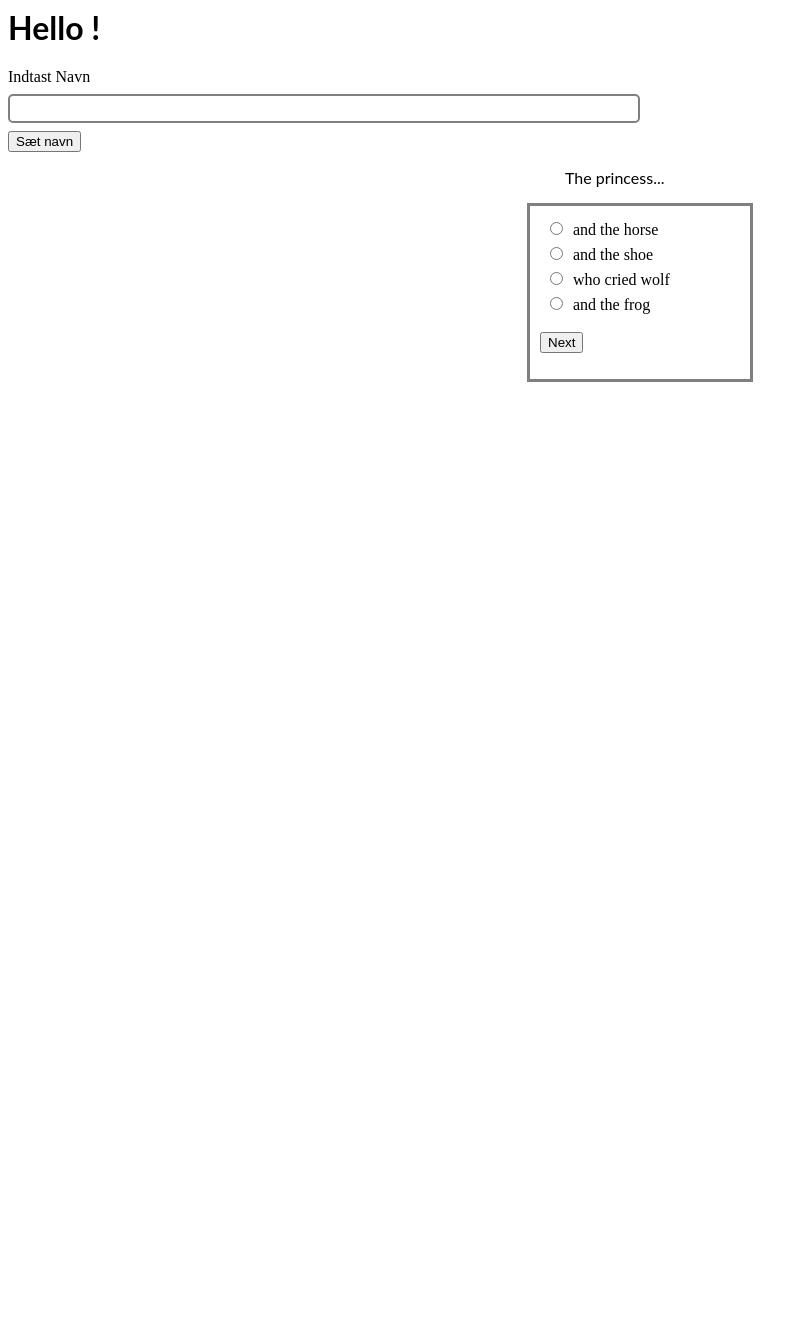
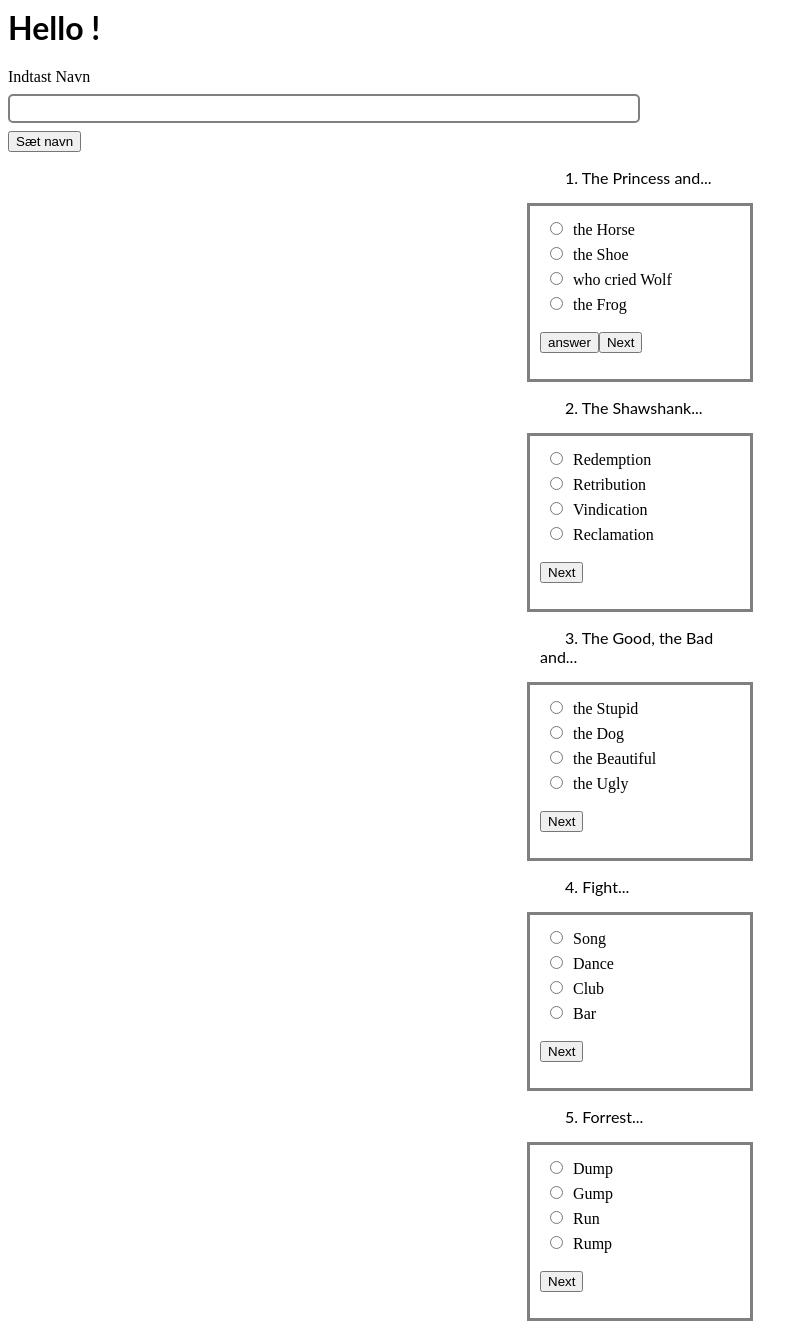
Before and after one commit to jisnjf/quiz, an Angular app: page / in a window 1280 px wide. Shown: the whole page, without its empty margins (0-808 px from the left). Before the commit the page ends 800 px from the top, so only its background shows below. Built offline with nearby package versions, Linux system fonts and the light colour scheme.

Commit message:
2 files modified

```diff
--- a/src/app/app.component.html
+++ b/src/app/app.component.html
@@ -13,7 +13,7 @@
 </div>
 <div class="sporgsmaal">
 <p>
-  The princess...
+  1. The Princess and...
 </p>
 <!-- Svar muligheder -->
 </div>
@@ -21,13 +21,93 @@
 <div class="radio">
 <form >
   <input type="radio" value="1" (click)="setSelected(1)" >
-  <label for="and the horse">and the horse</label><br>
+  <label for="wrong">the Horse</label><br>
   <input type="radio" value="2" (click)="setSelected(2)">
-  <label for="female">and the shoe</label><br>
+  <label for="wrong">the Shoe</label><br>
   <input type="radio"  value="3"(click)="setSelected(3)">
-  <label for="other">who cried wolf</label><br>
+  <label for="wrong">who cried Wolf</label><br>
   <input type="radio" value="4"(click)="setSelected(4)">
-  <label for="other">and the frog</label>
-  <p><button (click)="submit()">Next</button></p>
+  <label for="right">the Frog</label>
+
+  <p>
+    <button (click)="submit(1)"> answer</button>
+    <button (click)="next()">Next</button>
+    </p>
 </form>
 </div>
+<div class="sporgsmaal">
+<p>
+  2. The Shawshank...
+</p>
+<!-- Svar muligheder -->
+</div>
+<div class="radio">
+<form >
+  <input type="radio" value="1" (click)="setSelected(1)" >
+  <label for="right">Redemption</label><br>
+  <input type="radio" value="2" (click)="setSelected(2)">
+  <label for="wrong">Retribution</label><br>
+  <input type="radio"  value="3"(click)="setSelected(3)">
+  <label for="wrong">Vindication</label><br>
+  <input type="radio" value="4"(click)="setSelected(4)">
+  <label for="wrong">Reclamation</label>
+  <p><button (click)="submit(2)">Next</button></p>
+</form>
+</div>
+<div class="sporgsmaal">
+<p>
+  3. The Good, the Bad and...
+</p>
+<!-- Svar muligheder -->
+</div>
+<div class="radio">
+<form >
+  <input type="radio" value="1" (click)="setSelected(1)" >
+  <label for="wrong">the Stupid</label><br>
+  <input type="radio" value="2" (click)="setSelected(2)">
+  <label for="wrong">the Dog</label><br>
+  <input type="radio"  value="3"(click)="setSelected(3)">
+  <label for="wrong">the Beautiful</label><br>
+  <input type="radio" value="4"(click)="setSelected(4)">
+  <label for="right">the Ugly</label>
+  <p><button (click)="submit(3)">Next</button></p>
+</form>
+</div>
+<div class="sporgsmaal">
+<p>
+  4. Fight...
+</p>
+<!-- Svar muligheder -->
+</div>
+<div class="radio">
+<form >
+  <input type="radio" value="1" (click)="setSelected(1)" >
+  <label for="wrong">Song</label><br>
+  <input type="radio" value="2" (click)="setSelected(2)">
+  <label for="wrong">Dance</label><br>
+  <input type="radio"  value="3"(click)="setSelected(3)">
+  <label for="right">Club</label><br>
+  <input type="radio" value="4"(click)="setSelected(4)">
+  <label for="wrong">Bar</label>
+  <p><button (click)="submit(4)">Next</button></p>
+</form>
+</div>
+<div class="sporgsmaal">
+<p>
+  5. Forrest...
+</p>
+<!-- Svar muligheder -->
+</div>
+<div class="radio">
+<form >
+  <input type="radio" value="1" (click)="setSelected(1)" >
+  <label for="wrong">Dump</label><br>
+  <input type="radio" value="2" (click)="setSelected(2)">
+  <label for="right">Gump</label><br>
+  <input type="radio"  value="3"(click)="setSelected(3)">
+  <label for="wrong">Run</label><br>
+  <input type="radio" value="4"(click)="setSelected(4)">
+  <label for="wrong">Rump</label>
+  <p><button (click)="submit(5)">Next</button></p>
+</form>
+</div>
--- a/src/app/app.component.ts
+++ b/src/app/app.component.ts
@@ -26,16 +26,22 @@
   this.selected=select;
   console.log(this.selected);
 }
-submit(){
-if(this.selected=== this.answers()) {
+submit(question:number){
+
+console.log(this.answers().indexOf(question));
+
+if(this.selected=== this.answers()[question]) {
 this.correct=true;
 }
+}
 
-
+next(){
 
 }
+
 answers(){
-  return 4;
+
+  return [4,1,4,3,2];
 }
   constructor()
 {
```
